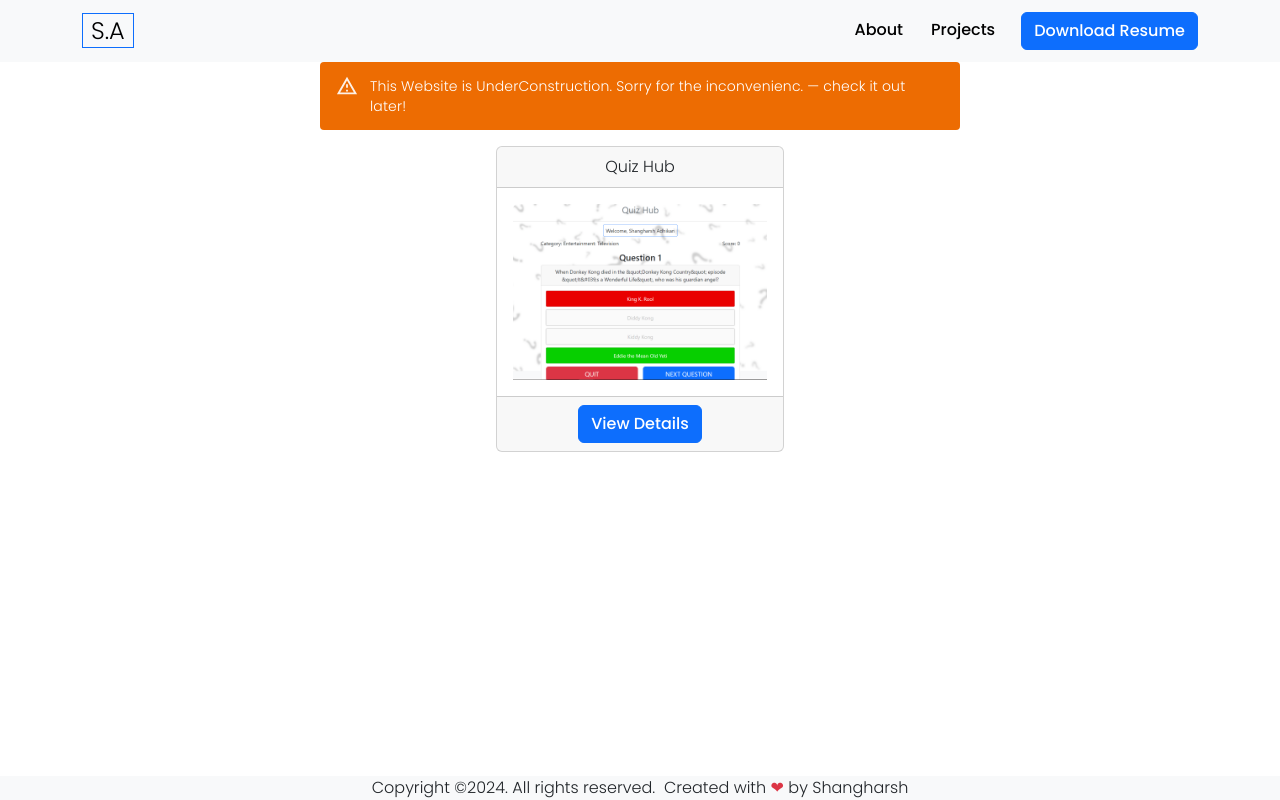
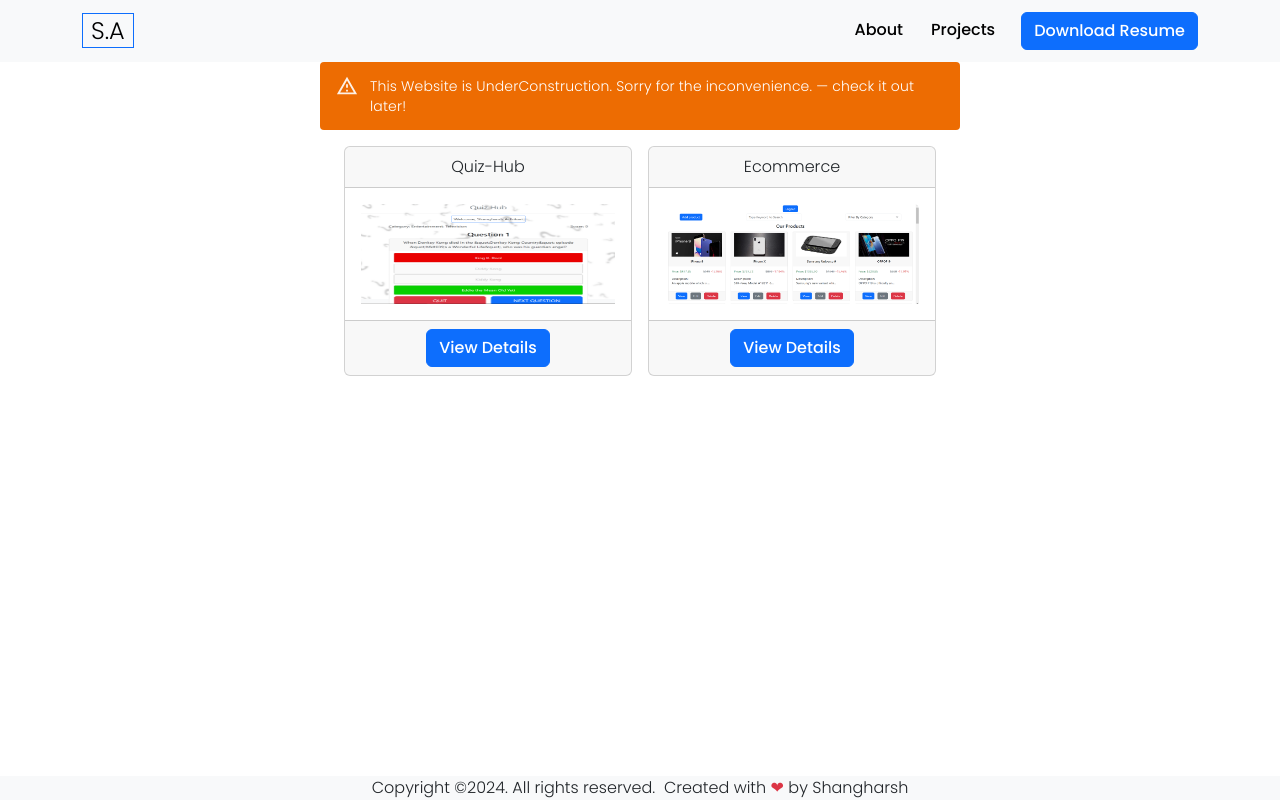
Before and after one commit to shangharsh/Shangharsh-Portfolio, a React (Vite) app: page /projects in a window 1280 px wide. Built offline with nearby package versions, Linux system fonts and the light colour scheme.

Commit message:
Feat: About Page Modified, Project Details Page Created.

```diff
--- a/src/App.jsx
+++ b/src/App.jsx
@@ -13,13 +13,13 @@ const App = () => {
       <BrowserRouter>
         <Header/>
         <Alert variant="filled" className="w-50 mt-0 mb-0 ms-auto me-auto" severity="warning">
-          This Website is UnderConstruction. Sorry for the inconvenienc. — check it out later!
+          This Website is UnderConstruction. Sorry for the inconvenience. — check it out later!
         </Alert>
         <Routes>
           <Route path="/" element={<Home/>} />
           <Route path="/about" element={<About/>} />
           <Route path="/projects" element={<Projects/>} />
-          <Route path="/projectdetails" element={<ProjectDetails/>} />
+          <Route path="/projectdetails/:id" element={<ProjectDetails />} />
         </Routes>
         <Footer/>
       </BrowserRouter>
--- /dev/null
+++ b/src/components/Details/Details.jsx
@@ -0,0 +1,28 @@
+import React from 'react'
+import { Button, Card } from 'react-bootstrap'
+import { FaGithubSquare, FaLinkedin } from 'react-icons/fa'
+import { Link } from 'react-router-dom'
+
+const Details = ({about, image, title, githubLink, liveDemo}) => {
+  return (
+    <div className=''>
+      <Card className='w-75 mt-4 mb-0 ms-auto me-auto d-flex flex-row border-0'>
+        <Card.Img variant='top' className='w-25 bg-light pt-2 pb-2 ps-2 pe-2 box_shadow_hover' src={image} alt='my_image'/>
+        <Card.Body>
+          <Card.Text className='bg-white text-center fs-4'>
+            {title}
+          </Card.Text>
+          <Card.Text className='bg-white text_justify'>
+            {about}
+          </Card.Text>
+          <Card.Body className='w-50 d-flex justify-content-around align-items-center mt-0 mb-0 ms-auto me-auto'>
+            <Button className=' box_shadow_hover'><Link className='text-decoration-none text-white' to={githubLink}>GitHub&nbsp;<FaGithubSquare /></Link></Button>
+            <Button className=' box_shadow_hover'><Link className='text-decoration-none text-white' to={liveDemo}>LinkedIn / LiveDemo&nbsp;<FaLinkedin /></Link></Button>
+          </Card.Body>
+        </Card.Body>
+      </Card>
+    </div>
+  )
+}
+
+export default Details
--- a/src/pages/About/About.jsx
+++ b/src/pages/About/About.jsx
@@ -1,28 +1,12 @@
 import React from 'react'
-import { Button, Card } from 'react-bootstrap'
-import { FaGithubSquare, FaLinkedin } from 'react-icons/fa'
-import { Link } from 'react-router-dom'
+import Details from '../../components/Details/Details'
+// import Details from '../../components/Details/Details.jsx'
 
 const About = () => {
   return (
-    <div className=''>
-      <Card className='w-75 mt-4 mb-0 ms-auto me-auto d-flex flex-row border-0'>
-        <Card.Img variant='top' className='w-25 bg-light pt-2 pb-2 ps-2 pe-2 box_shadow_hover' src='/pic.png' alt='my_image'/>
-        <Card.Body>
-          <Card.Text className='bg-white text_justify'>
-            Hi, I am Shangharsh Adhikari, Frontend Developer. BCA(Bachelor of Computer
-             Application) graduates looking for opportunities in frontend development.
-             Highly Skilled and Trained developer from popular software development
-             company "<Link to='https://vrittechnologies.com/' className='text-decoration-none'>Vrit Technologies</Link>".
-             I started my career as intern at OneHorn Solutions.
-          </Card.Text>
-          <Card.Body className='w-50 d-flex justify-content-around align-items-center mt-0 mb-0 ms-auto me-auto'>
-            <Button className=' box_shadow_hover'><Link className='text-decoration-none text-white' to='https://github.com/shangharsh'>GitHub&nbsp;<FaGithubSquare /></Link></Button>
-            <Button className=' box_shadow_hover'><Link className='text-decoration-none text-white' to='https://www.linkedin.com/in/shangharsh-adhikari-4a7b89243/'>LinkedIn&nbsp;<FaLinkedin /></Link></Button>
-          </Card.Body>
-        </Card.Body>
-      </Card>
-    </div>
+    <Details
+    image={'/pic.png'}
+    about={'Hi, I am Shangharsh Adhikari, Frontend Developer. BCA(Bachelor of Computer Application) graduates looking for opportunities in frontend development. Highly Skilled and Trained developer from popular software development company "Vrit Technologies". I started my career as intern at OneHorn Solutions.'}/>
   )
 }
 
--- a/src/pages/Projects/ProjectDetails.jsx
+++ b/src/pages/Projects/ProjectDetails.jsx
@@ -1,10 +1,22 @@
-import React from 'react'
+import React, { useId } from 'react'
 import ProjectInfo from '../../data/ProjectInfo';
+import Details from '../../components/Details/Details';
+import { useParams } from 'react-router-dom';
 
 
 const ProjectDetails = () => {
+
+  const {id} = useParams();
+  console.log(id);
+
   return (
-    <div>ProjectDetails</div>
+    <>
+    {
+        ProjectInfo.filter(item=>item.id == id).map(filteredItem=>(
+          <Details key={id} image={filteredItem.image} about={filteredItem.about} title={filteredItem.title} githubLink={filteredItem.githubLink} liveDemo={filteredItem.liveDemo}/>
+        ))
+    }
+    </>
   )
 }
 
--- a/src/pages/Projects/Projects.jsx
+++ b/src/pages/Projects/Projects.jsx
@@ -1,22 +1,34 @@
-import React from 'react'
+import React, { useId } from 'react'
 import { Button, Card } from 'react-bootstrap'
 import { Link } from 'react-router-dom'
+import ProjectInfo from '../../data/ProjectInfo'
 
 const Projects = () => {
+  // const showId = (e, id) =>{
+  //   e.preventDefault();
+  //   console.log(id);
+  // }
+
   return (
     <div className='d-flex flex-row flex-wrap gap-3 justify-content-center align-items-center pt-3 pb-3'>
-      <Card style={{width: '18rem'}}>
+      {ProjectInfo.map((item, id)=>{
+        return(
+          <Card key={id} style={{width: '18rem'}}>
         <Card.Header className='text-center'>
-          Quiz Hub
+          {item.title}
         </Card.Header>
         <Card.Body className='pt-3 pb-3 ps-3 pe-3'>
-          <Card.Img variant='top' src='/Quiz.png' alt='project_image'/>
+          <Card.Img variant='top' src={item.image} width={300} height={100} alt='project_image'/>
         </Card.Body>
         <Card.Footer className='text-center'>
-          <Link to='/projectdetails'><Button>View Details</Button></Link>
+          <Link to={`/projectDetails/${item.id}`}><Button>View Details</Button></Link>
         </Card.Footer>
       </Card>
+        )
+      })}
     </div>
   )
 }
 export default Projects
+
+// onClick={(e)=>showId(e,item.id)}
```
